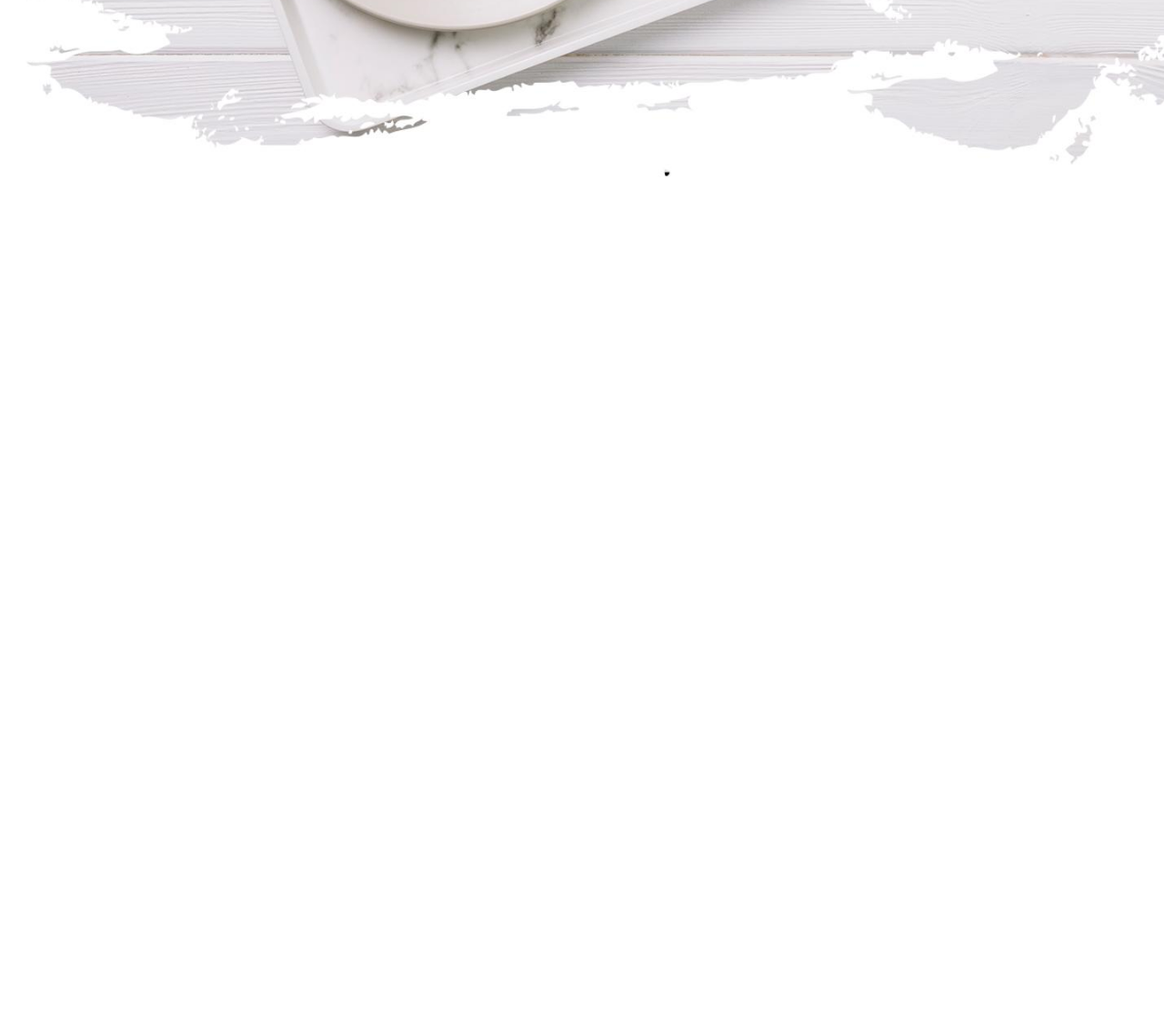
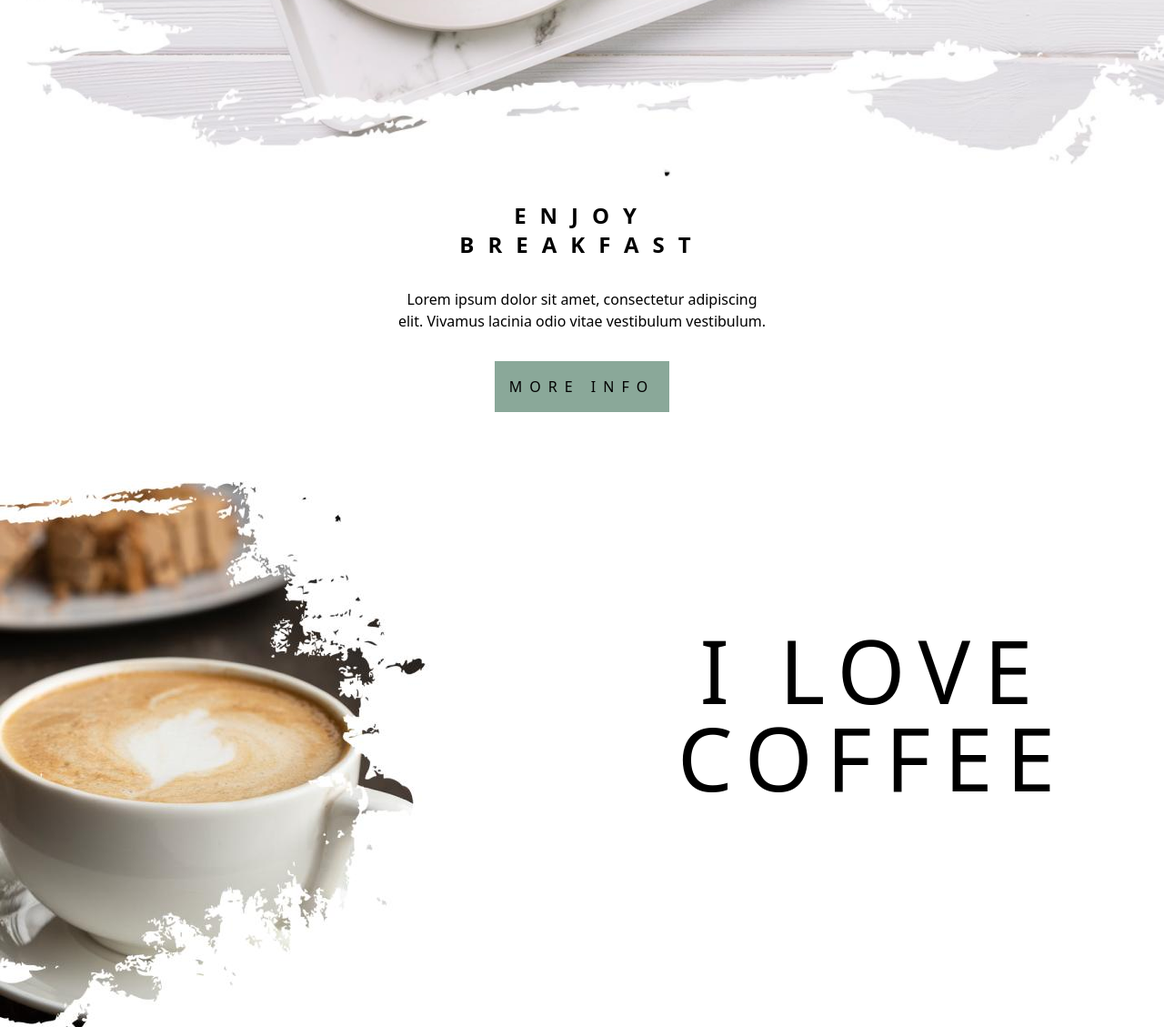
Before and after one commit to md-asif-ullah/simple-food-hub, a plain HTML site: page src/index.html in a window 1280 px wide. Shown: the part 655-1784 px from the top of the page at 91% size. Before the commit the page ends 876 px from the top, so only its background shows below. Drawn offline with Linux system fonts and the light colour scheme.

Commit message:
about section  added

```diff
--- a/src/index.html
+++ b/src/index.html
@@ -31,6 +31,34 @@
       <img class="h-full w-full" src="../images/group1.jpg" alt="" />
     </div>
 
+    <!-- ENJOY BREAKFAST section -->
+
+    <div class="bg-white w-full h-72 text-center " id="about">
+      <h1 class="font-semibold tracking-[15px] text-2xl">
+        ENJOY <br />
+        BREAKFAST
+      </h1>
+      <p class="mt-8">
+        Lorem ipsum dolor sit amet, consectetur adipiscing <br />elit. Vivamus
+        lacinia odio vitae vestibulum vestibulum.
+      </p>
+      <button class="bg-primary p-4 tracking-[8px] mt-8 hover:bg-stone-600 hover:text-white duration-300" type="button">
+        MORE INFO
+      </button>
+    </div>
+
+    <!-- I LOVE COFFEE-->
+
+    <div class="mt-5 w-full h-full grid grid-cols-2 text-center border-solid">
+      <img class="" src="../images/group2.jpg" alt="" />
+      <h3
+        class="md:pt-40 pt-16 text-xl font- tracking-[15px] md:text-6xl lg:text-8xl"
+      >
+        I LOVE <br />
+        COFFEE
+      </h3>
+    </div>
+
 
 
 
```
